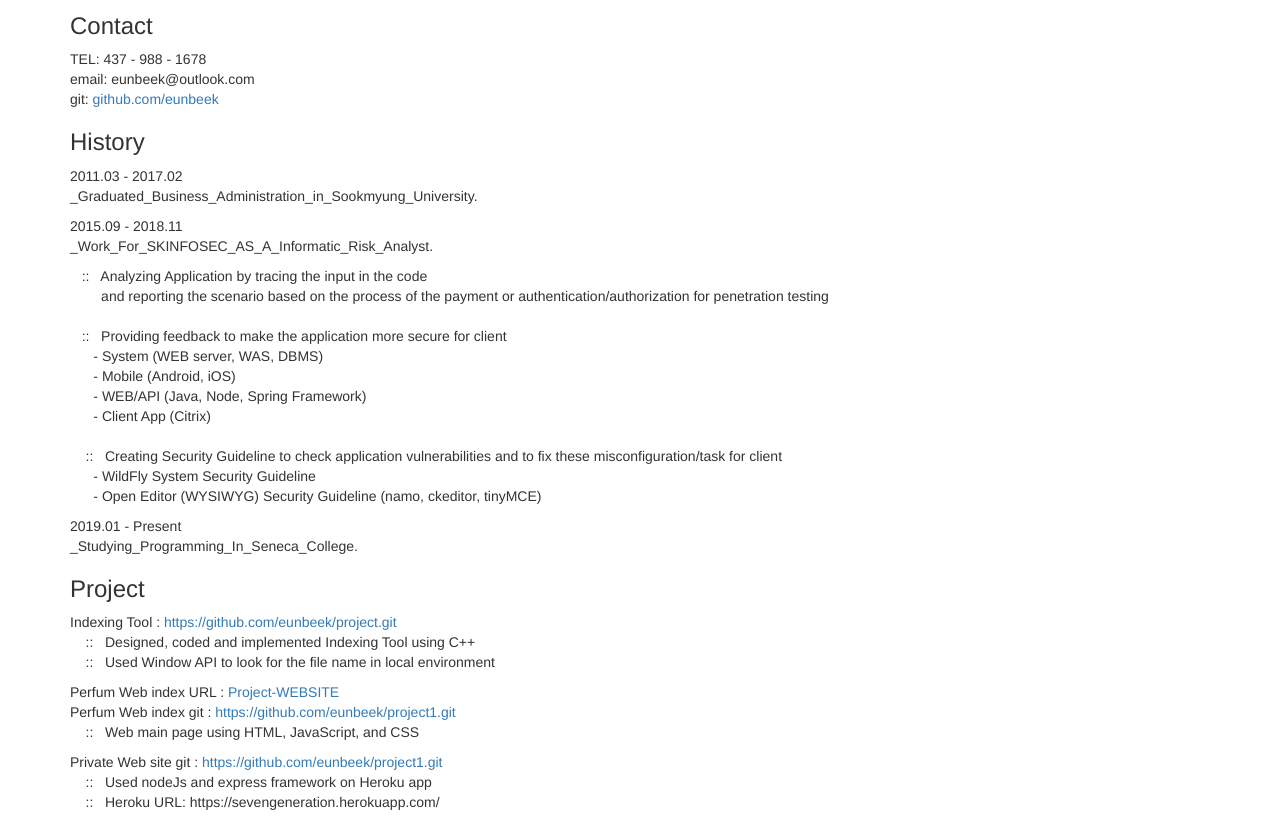
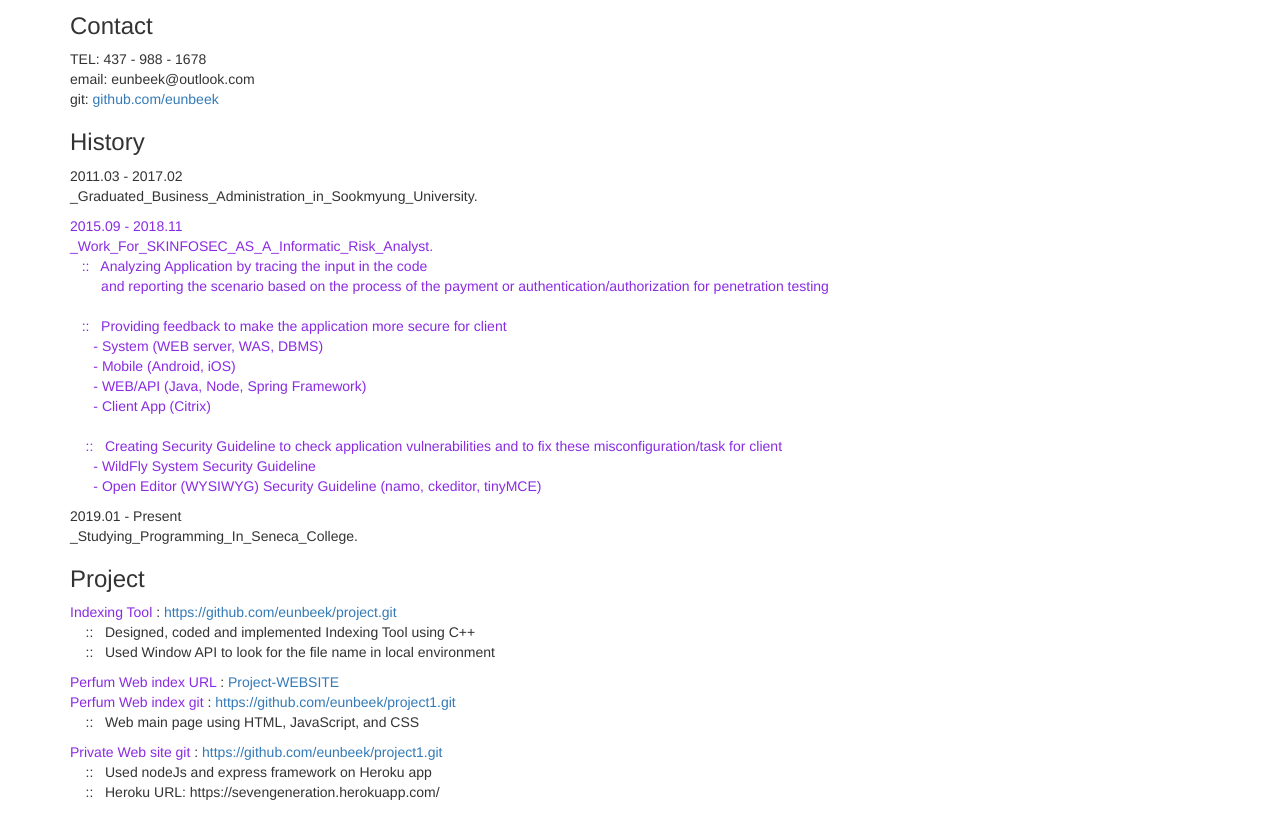
Before and after one commit to eunbeek/sevengeneration, a website: page views/about.html in a window 1280 px wide. Shown: the part 147-969 px from the top of the page. Drawn offline with nearby package versions, Linux system fonts and the light colour scheme.

Commit message:
changed font color

```diff
--- a/views/about.html
+++ b/views/about.html
@@ -61,12 +61,12 @@
               <td><h3>History</h3></td>
             </tr>
             <tr>
-                <td><p>2011.03 - 2017.02<br/>_Graduated_Business_Administration_in_Sookmyung_University.</p></td>
+                <td ><p>2011.03 - 2017.02<br/>_Graduated_Business_Administration_in_Sookmyung_University.</p></td>
             </tr>
             <tr>
-                <td><p>2015.09 - 2018.11<br/>_Work_For_SKINFOSEC_AS_A_Informatic_Risk_Analyst.<br/>
-                  <p>	&nbsp;  &nbsp;:: &nbsp; Analyzing Application by tracing the input in the code
-                  <br/>&nbsp;  &nbsp;  &nbsp; &nbsp;  and reporting the scenario based on the process of the payment or authentication/authorization for penetration testing
+                <td><p style="color:blueviolet;">2015.09 - 2018.11<br/>_Work_For_SKINFOSEC_AS_A_Informatic_Risk_Analyst.
+                  <br/> &nbsp;  &nbsp;:: &nbsp; Analyzing Application by tracing the input in the code
+                  <br/> &nbsp;  &nbsp;  &nbsp; &nbsp;  and reporting the scenario based on the process of the payment or authentication/authorization for penetration testing
                   <br/><br/>	&nbsp;  &nbsp;:: &nbsp; Providing feedback to make the application more secure for client
                   <br/>	&nbsp; 	&nbsp; &nbsp; -  System (WEB server, WAS, DBMS)
                   <br/>	&nbsp; 	&nbsp; &nbsp; -  Mobile (Android, iOS)
@@ -86,23 +86,23 @@
               <td><h3>Project</h3></td>
             </tr>
             <tr>
-              <td>Indexing Tool : <a href="https://github.com/eunbeek/project.git">https://github.com/eunbeek/project.git</a></td>
+              <td><span style="color:blueviolet;">Indexing Tool</span> : <a href="https://github.com/eunbeek/project.git">https://github.com/eunbeek/project.git</a></td>
             </tr>
             <tr>
               <td> <p> 	&nbsp; 	&nbsp; :: &nbsp; Designed, coded and implemented Indexing Tool using C++ <br/>
                         &nbsp; 	&nbsp; :: &nbsp; Used Window API to look for the file name in local environment</p> </td>
             </tr>
             <tr>
-              <td>Perfum Web index URL : <a href="/honesty">Project-WEBSITE</a></td>
+              <td><span style="color:blueviolet;">Perfum Web index URL</span> : <a href="/honesty">Project-WEBSITE</a></td>
             </tr>
             <tr>
-                <td>Perfum Web index git : <a href="https://github.com/eunbeek/project1.git">https://github.com/eunbeek/project1.git</a></td>
+                <td><span style="color:blueviolet;">Perfum Web index git</span> : <a href="https://github.com/eunbeek/project1.git">https://github.com/eunbeek/project1.git</a></td>
             </tr>
             <tr>
                 <td><p> 	&nbsp;	&nbsp; :: &nbsp; Web main page using HTML, JavaScript, and CSS</p></td>
             </tr>
             <tr>
-              <td>Private Web site git : <a href="https://github.com/eunbeek/project1.git">https://github.com/eunbeek/project1.git</a></td>
+              <td><span style="color:blueviolet;">Private Web site git</span> : <a href="https://github.com/eunbeek/project1.git">https://github.com/eunbeek/project1.git</a></td>
             </tr>
             <tr>
               <td>
```
Also changed, not shown: views/index.html (+1 -1 lines).
